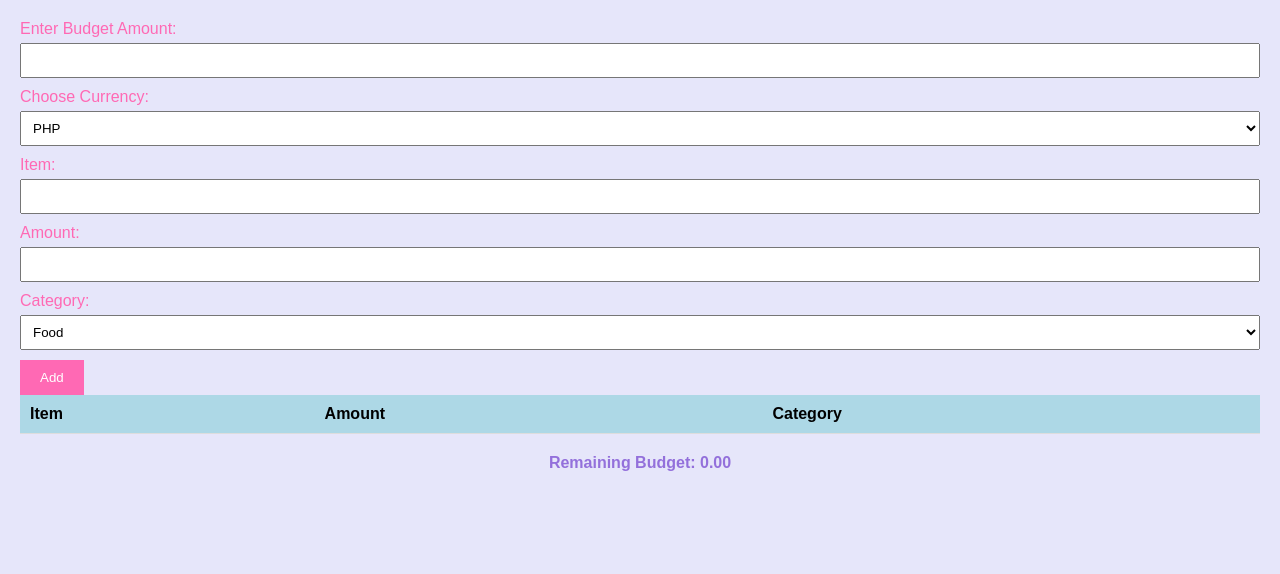
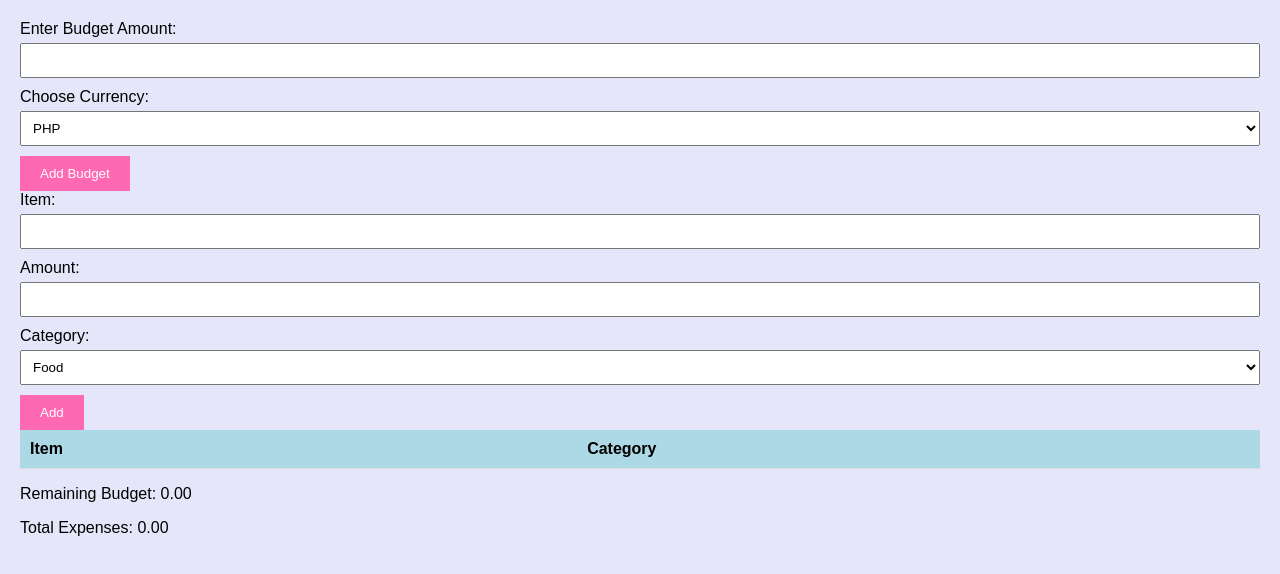
Before and after one commit to llydd13/Budget-Tracker, a plain HTML site: page index.html in a window 1280 px wide. Shown: the part 90-664 px from the top of the page. Drawn offline with Linux system fonts and the light colour scheme.

Commit message:
Update index.html

```diff
--- a/index.html
+++ b/index.html
@@ -4,15 +4,15 @@
     <meta charset="UTF-8">
     <meta name="viewport" content="width=device-width, initial-scale=1.0">
     <title>Budget Tracker</title>
-    <link rel="stylesheet" type="text/css" href="styles.css">
+    <link rel="stylesheet" href="styles.css">
 </head>
 <body>
     <div class="title-container">
         <h1>「 ✦ Budget Tracker ✦ 」</h1>
     </div>
-    <label for="budgetAmount" class="input-label">Enter Budget Amount:</label>
+    <label for="budgetAmount">Enter Budget Amount:</label>
     <input type="number" id="budgetAmount" name="budgetAmount" required>
-    <label for="currency" class="input-label">Choose Currency:</label>
+    <label for="currency">Choose Currency:</label>
     <select id="currency" name="currency">
         <option value="₱">PHP</option>
         <option value="$">USD</option>
@@ -21,13 +21,14 @@
         <option value="¥">JPY</option>
         <option value="AU$">AUD</option>
     </select>
+    <button id="addBudgetBtn">Add Budget</button>
 
     <form id="budgetForm">
-        <label for="item" class="input-label">Item:</label>
+        <label for="item">Item:</label>
         <input type="text" id="item" name="item" required>
-        <label for="amount" class="input-label">Amount:</label>
+        <label for="amount">Amount:</label>
         <input type="number" id="amount" name="amount" required>
-        <label for="category" class="input-label">Category:</label>
+        <label for="category">Category:</label>
         <select id="category" name="category">
             <option value="food">Food</option>
             <option value="clothing">Clothing</option>
@@ -41,7 +42,7 @@
         <thead>
             <tr>
                 <th>Item</th>
-                <th>Amount</th>
+                <th></th>
                 <th>Category</th>
             </tr>
         </thead>
@@ -50,10 +51,11 @@
         </tbody>
     </table>
 
-    <p class="remaining-budget">Remaining Budget: <span id="currencySymbol"></span><span id="remainingBudget">0.00</span></p>
+    <p id="remainingBudgetParagraph">Remaining Budget: <span id="currencySymbol"></span><span id="remainingBudget">0.00</span></p>
+    <p id="totalExpensesParagraph">Total Expenses: <span id="totalExpenses">0.00</span></p>
 
     <div id="warning" class="warning">( ˶°ㅁ°)!! Out of budget!</div>
 
-    <script src="script.js"></script>
+    <script src="budget-tracker.js"></script>
 </body>
 </html>
```
